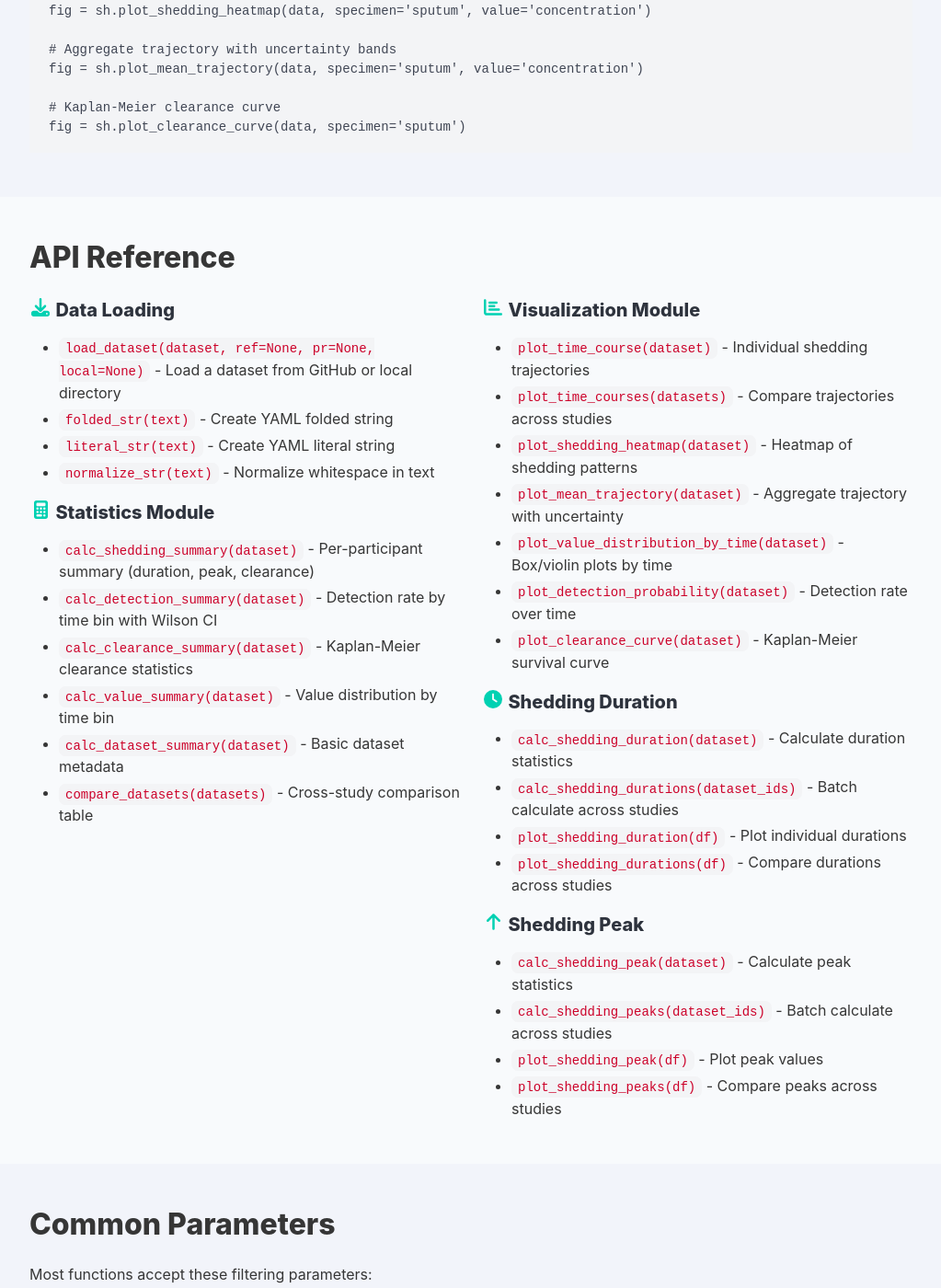
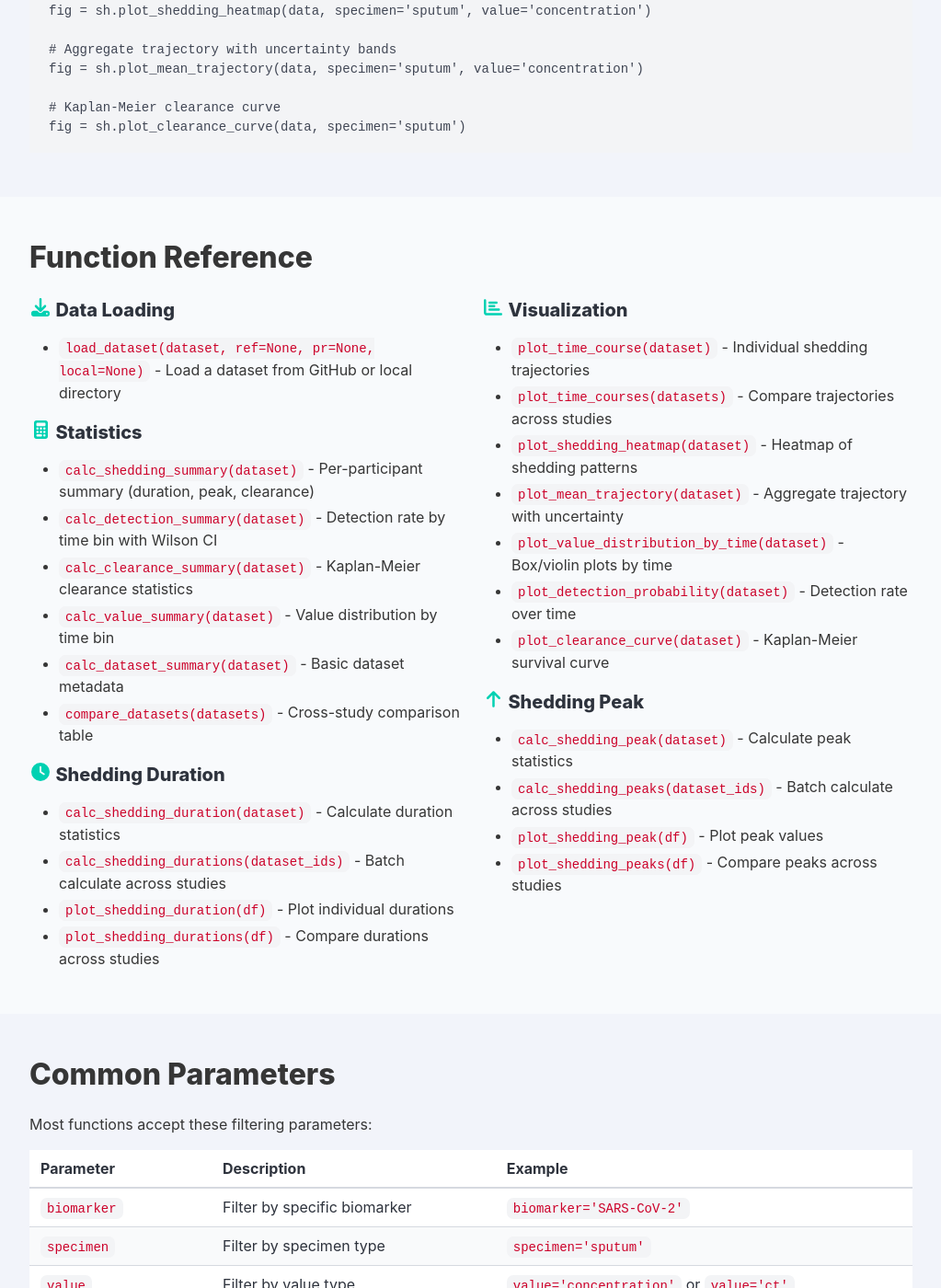
Before and after one commit to shedding-hub/shedding-hub.github.io, a Jekyll site: the page built from package.html, in a window 1280 px wide and 1400 px high, scrolled down 1709 px. Shown: the whole window at 92% size, without its empty margins (128-1151 px from the left). Built offline with Jekyll 4.4.1, drawn with Linux system fonts in a browser that asks for light colours; nearby versions of some CDN libraries.

Commit message:
Clean up Function Reference section
- Remove utility functions (folded_str, literal_str, normalize_str) from Data Loading
- Rebalance columns: move Shedding Duration to left column
- Rename "Statistics Module" to "Statistics" and "Visualization Module" to "Visualization"

Co-Authored-By: Claude Opus 4.5 <noreply@anthropic.com>

```diff
--- a/package.html
+++ b/package.html
@@ -86,22 +86,19 @@ fig = sh.plot_clearance_curve(data, specimen='sputum')</code></pre>
   </div>
 </section>
 
-<!-- API Reference Section -->
+<!-- Function Reference Section -->
 <section class="section">
   <div class="container is-max-desktop">
-    <h2 class="title is-3">API Reference</h2>
+    <h2 class="title is-3">Function Reference</h2>
     <div class="content">
       <div class="columns">
         <div class="column is-6">
           <h4><span class="icon has-text-primary"><i class="fa-solid fa-download"></i></span> Data Loading</h4>
           <ul>
             <li><code>load_dataset(dataset, ref=None, pr=None, local=None)</code> - Load a dataset from GitHub or local directory</li>
-            <li><code>folded_str(text)</code> - Create YAML folded string</li>
-            <li><code>literal_str(text)</code> - Create YAML literal string</li>
-            <li><code>normalize_str(text)</code> - Normalize whitespace in text</li>
           </ul>
 
-          <h4><span class="icon has-text-primary"><i class="fa-solid fa-calculator"></i></span> Statistics Module</h4>
+          <h4><span class="icon has-text-primary"><i class="fa-solid fa-calculator"></i></span> Statistics</h4>
           <ul>
             <li><code>calc_shedding_summary(dataset)</code> - Per-participant summary (duration, peak, clearance)</li>
             <li><code>calc_detection_summary(dataset)</code> - Detection rate by time bin with Wilson CI</li>
@@ -110,9 +107,17 @@ fig = sh.plot_clearance_curve(data, specimen='sputum')</code></pre>
             <li><code>calc_dataset_summary(dataset)</code> - Basic dataset metadata</li>
             <li><code>compare_datasets(datasets)</code> - Cross-study comparison table</li>
           </ul>
+
+          <h4><span class="icon has-text-primary"><i class="fa-solid fa-clock"></i></span> Shedding Duration</h4>
+          <ul>
+            <li><code>calc_shedding_duration(dataset)</code> - Calculate duration statistics</li>
+            <li><code>calc_shedding_durations(dataset_ids)</code> - Batch calculate across studies</li>
+            <li><code>plot_shedding_duration(df)</code> - Plot individual durations</li>
+            <li><code>plot_shedding_durations(df)</code> - Compare durations across studies</li>
+          </ul>
         </div>
         <div class="column is-6">
-          <h4><span class="icon has-text-primary"><i class="fa-solid fa-chart-bar"></i></span> Visualization Module</h4>
+          <h4><span class="icon has-text-primary"><i class="fa-solid fa-chart-bar"></i></span> Visualization</h4>
           <ul>
             <li><code>plot_time_course(dataset)</code> - Individual shedding trajectories</li>
             <li><code>plot_time_courses(datasets)</code> - Compare trajectories across studies</li>
@@ -121,14 +126,6 @@ fig = sh.plot_clearance_curve(data, specimen='sputum')</code></pre>
             <li><code>plot_value_distribution_by_time(dataset)</code> - Box/violin plots by time</li>
             <li><code>plot_detection_probability(dataset)</code> - Detection rate over time</li>
             <li><code>plot_clearance_curve(dataset)</code> - Kaplan-Meier survival curve</li>
-          </ul>
-
-          <h4><span class="icon has-text-primary"><i class="fa-solid fa-clock"></i></span> Shedding Duration</h4>
-          <ul>
-            <li><code>calc_shedding_duration(dataset)</code> - Calculate duration statistics</li>
-            <li><code>calc_shedding_durations(dataset_ids)</code> - Batch calculate across studies</li>
-            <li><code>plot_shedding_duration(df)</code> - Plot individual durations</li>
-            <li><code>plot_shedding_durations(df)</code> - Compare durations across studies</li>
           </ul>
 
           <h4><span class="icon has-text-primary"><i class="fa-solid fa-arrow-up"></i></span> Shedding Peak</h4>
```
